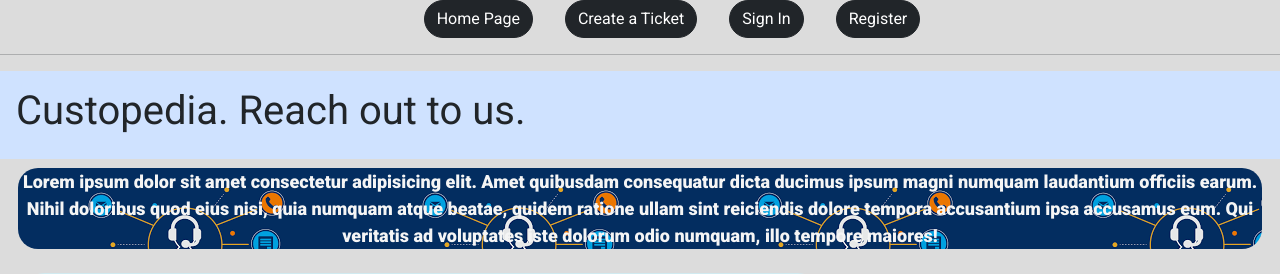
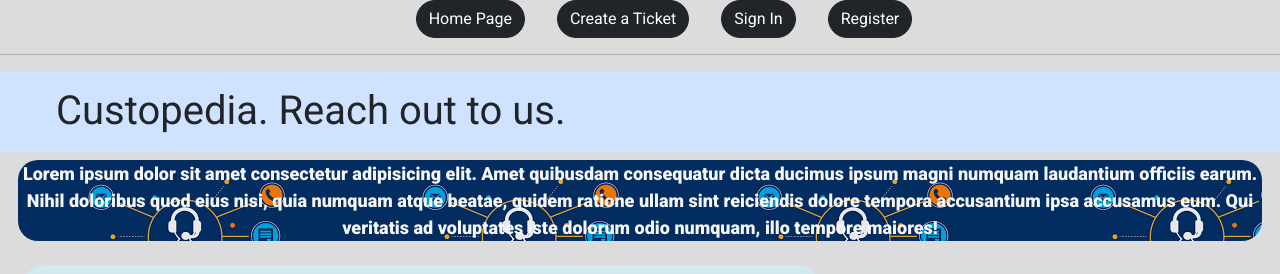
Before and after one commit to felixayot/custopedia, a Flask app: page / in a window 1280 px wide. Shown: the part 74-348 px from the top of the page. Run offline with Flask 3, Linux system fonts and the light colour scheme.

Commit message:
More styles modifications

```diff
--- a/app/templates/base.html
+++ b/app/templates/base.html
@@ -44,7 +44,7 @@
       </li>
       <li class="nav-item">
         <a href="{{ url_for('users.register') }}" class="nav-link" id="nav-link"
-          ><span class="btn btn-dark" style="border-radius: 30px"
+          ><span class="btn btn-dark" style="border-radius: 30px; margin-right: 1em;"
             >Register</span
           ></a
         >
@@ -72,7 +72,7 @@
       </li>
       <li class="nav-item">
         <a href="{{ url_for('users.sign_out') }}" class="nav-link" id="nav-link"
-          ><span class="btn btn-dark" style="border-radius: 30px"
+          ><span class="btn btn-dark" style="border-radius: 30px; margin-right: 1em;"
             >Sign Out</span
           ></a
         >
--- a/app/templates/home.html
+++ b/app/templates/home.html
@@ -1,6 +1,6 @@
 {% extends 'base.html' %} {% block content %}
   <div class="p-3 mb-2 bg-primary-subtle text-emphasis-primary">
-    <h1>Custopedia. Reach out to us.</h1>
+    <h1 style="margin: 0 1em 0 1em;">Custopedia. Reach out to us.</h1>
   </div>
   <div class="home-bg">
     <p style="color: whitesmoke;">Lorem ipsum dolor sit amet consectetur adipisicing elit. Amet quibusdam
--- a/app/templates/ticket.html
+++ b/app/templates/ticket.html
@@ -1,8 +1,8 @@
 {% extends 'base.html' %} {% block content %}
 <div>
-  <h3><strong>Ticket title : {{ ticket.title }}</strong></h3>
+  <h3 style="margin-left: 0.5em;"><strong>Ticket title : {{ ticket.title }}</strong></h3>
 </div><br>
-<div class="border border-success-subtle" style="border-radius: 10px; width: 50em; margin-left: 2em">
+<div class="border border-success-subtle" style="border-radius: 10px; width: 70vw; margin-left: 2em;">
   <h3 style="text-decoration: underline;" class="text-success">Resolution History</h3><br>
   {% if updated_ticket %}
   <div>
```
